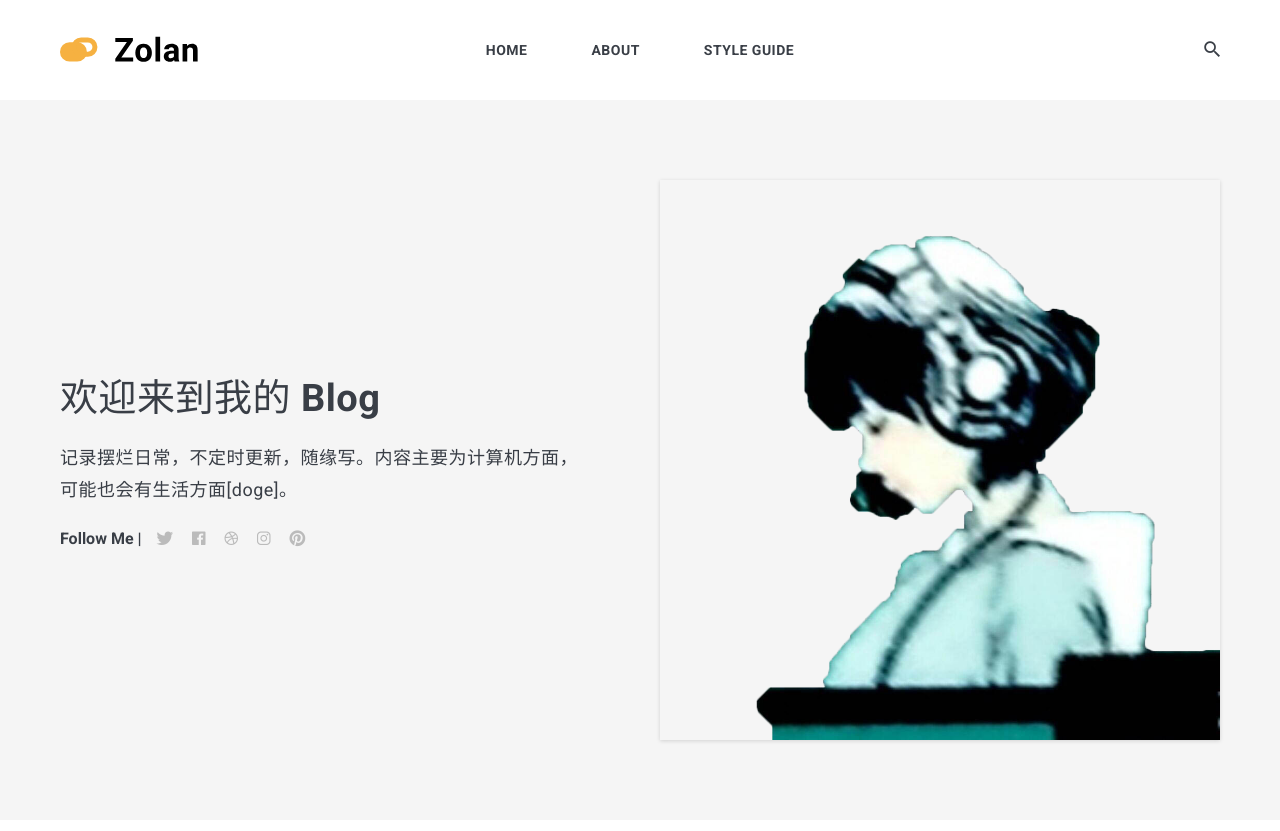
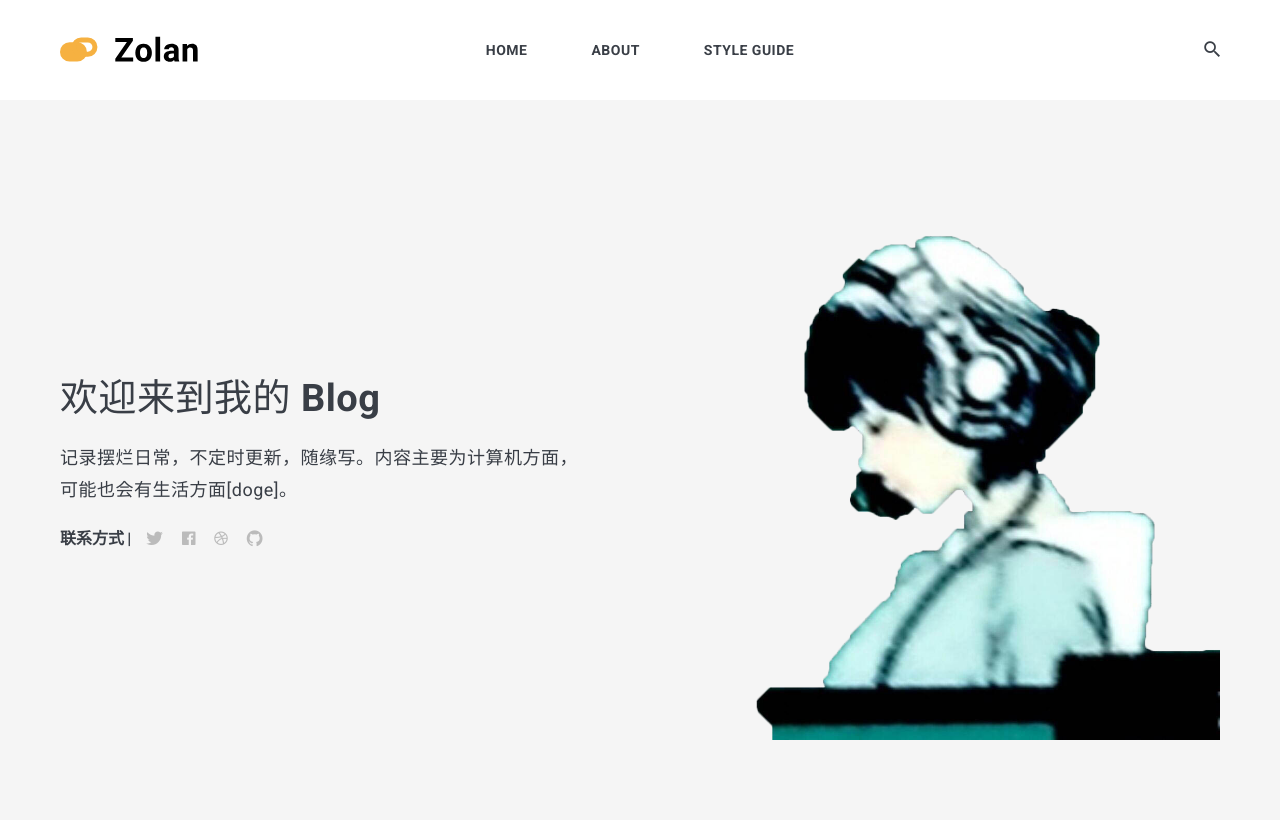
Before and after one commit to whut-fzw/whut-fzw.github.io, a Jekyll site: the page built from index.html, in a window 1280 px wide. Shown: the top 831 px of the page. Built offline with Jekyll 4.4.1, drawn with Linux system fonts in a browser that asks for light colours; nearby versions of some CDN libraries; the list of posts is cut into pages by our own code.

Commit message:
ionicons

```diff
--- a/_data/settings.yml
+++ b/_data/settings.yml
@@ -21,7 +21,7 @@ twitter: https://twitter.com/ # Add your Twitter handle
 facebook: https://facebook.com/ # Add your Facebook handle
 dribbble: https://dribbble.com/ # Add your Dribbble handle
 instagram: https://instagram.com/ # Add your Instagram handle
-pinterest: https://pinterest.com/ # Add your Pinterest handle
+# pinterest: https://pinterest.com/ # Add your Pinterest handle
 Github: https://github.com/whut-fzw
 
 #-------------------------------
--- a/_includes/contact-link.html
+++ b/_includes/contact-link.html
@@ -13,11 +13,11 @@
     {% else %} {% endif %}
 
     {% if site.data.settings.instagram %}
-      <li><a href="{{ site.data.settings.instagram }}"><i class="ion ion-logo-instagram"></i></a></li>
+      <li><a href="{{ site.data.settings.Github }}"><i class="ion ion-logo-github"></i></a></li>
     {% else %} {% endif %}
 
-    {% if site.data.settings.pinterest %}
+    <!-- {% if site.data.settings.pinterest %}
       <li><a href="{{ site.data.settings.pinterest }}"><i class="ion ion-logo-pinterest"></i></a></li>
-    {% else %} {% endif %}
+    {% else %} {% endif %} -->
   </ul>
 </div>
--- a/_includes/hero.html
+++ b/_includes/hero.html
@@ -7,14 +7,14 @@
           <h1 class="hero__title">{{ site.data.settings.author.say-hello }}</h1>
           <p class="hero__subtitle">{{ site.data.settings.author.bio }}</p>
           <div class="hero__social">
-            <span class="hero__social-title">Follow Me |</span>
+            <span class="hero__social-title">联系方式&thinsp;|</span>
             {% include contact-link.html %}
           </div>
         </div>
       </div>
       <div class="col col-6 col-t-12">
         <div class="hero__image">
-          <img src="{{site.baseurl}}/images/{{ site.data.settings.author.image }}" alt="">
+          <img src="{{site.baseurl}}/images/{{ site.data.settings.author.image }}" alt="" id="headPhoto">
         </div>
       </div>
     </div>
--- a/_sass/2-base/_base.scss
+++ b/_sass/2-base/_base.scss
@@ -96,6 +96,22 @@ img,
   max-width: 100%;
   height: auto;
   vertical-align: middle;
+  // box-shadow: none;
+  &+em {
+    text-align: center;
+    display: block;
+    font-style: normal;
+    font-weight: normal;
+    font-size: 14px;
+    color: $gray;
+  }
+}
+
+#headPhoto{
+  max-width: 100%;
+  height: auto;
+  vertical-align: middle;
+  box-shadow: none;
   &+em {
     text-align: center;
     display: block;
```
